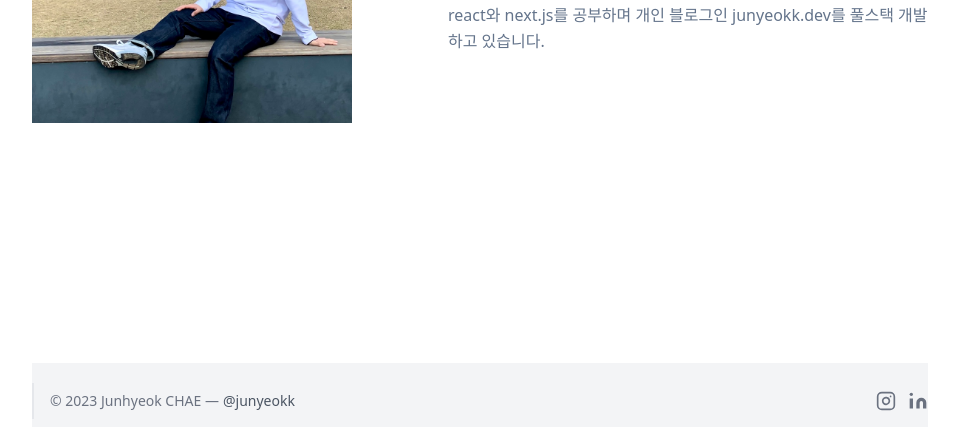
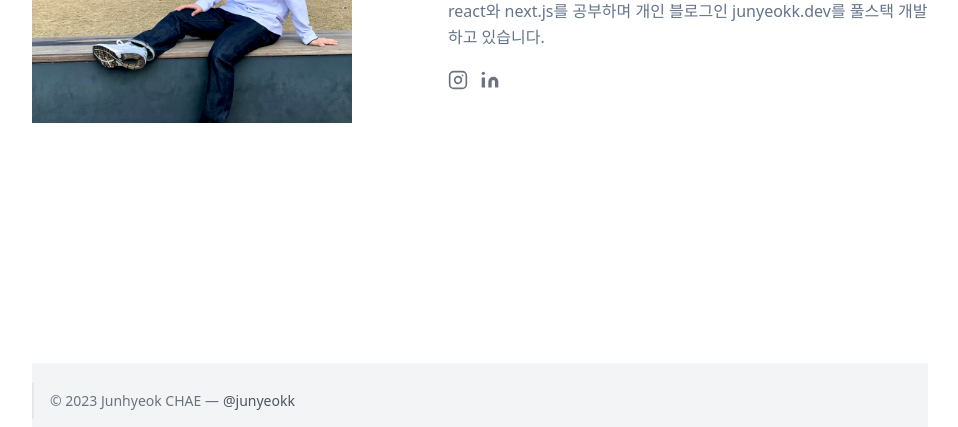
Before and after one commit to junyeokk/junyeokk.dev, a Next.js app: page / in a window 1280 px wide. Shown: the part 525-952 px from the top of the page, without its empty margins (160-1118 px from the left). Built offline with nearby package versions, Linux system fonts and the light colour scheme; no server answers.

Commit message:
feat: hero 안으로 icon

```diff
--- a/components/Home/hero.js
+++ b/components/Home/hero.js
@@ -1,3 +1,6 @@
+import Instagram from "../icon/instagram";
+import LinkedIn from "../icon/linkedin";
+
 export default function Hero() {
   return (
     <>
@@ -9,11 +12,15 @@ export default function Hero() {
           안녕하세요! 😆 프론트엔드 개발자를 지망하고 있는 대학생 채준혁입니다.
           <br className="hidden lg:inline-block" />
         </h1>
-        <p className="mb-8 leading-relaxed">
+        <p className="mb-5 leading-relaxed">
           경북대학교에 재학중이며, 현재(2023.02) 3학년입니다. <br />
           react와 next.js를 공부하며 개인 블로그인 junyeokk.dev를 풀스택
           개발하고 있습니다.
         </p>
+        <div className="flex m-0">
+          <Instagram />
+          <LinkedIn />
+        </div>
         <div className="flex justify-center"></div>
       </div>
     </>
--- a/components/footer.js
+++ b/components/footer.js
@@ -14,45 +14,7 @@ export default function Footer() {
               @junyeokk
             </a>
           </div>
-          <span className="inline-flex sm:ml-auto sm:mt-0 mt-4 justify-center sm:justify-start">
-            <a
-              href="https://www.instagram.com/junyeokk_/"
-              className="ml-3 text-gray-500"
-            >
-              <svg
-                fill="none"
-                stroke="currentColor"
-                strokeLinecap="round"
-                strokeLinejoin="round"
-                strokeWidth="2"
-                className="w-5 h-5"
-                viewBox="0 0 24 24"
-              >
-                <rect width="20" height="20" x="2" y="2" rx="5" ry="5"></rect>
-                <path d="M16 11.37A4 4 0 1112.63 8 4 4 0 0116 11.37zm1.5-4.87h.01"></path>
-              </svg>
-            </a>
-            <a
-              href="https://www.linkedin.com/in/junhyeok-chae-b6b4ba185/"
-              className="ml-3 text-gray-500"
-            >
-              <svg
-                fill="currentColor"
-                stroke="currentColor"
-                strokeLinecap="round"
-                strokeLinejoin="round"
-                strokeWidth="0"
-                className="w-5 h-5"
-                viewBox="0 0 24 24"
-              >
-                <path
-                  stroke="none"
-                  d="M16 8a6 6 0 016 6v7h-4v-7a2 2 0 00-2-2 2 2 0 00-2 2v7h-4v-7a6 6 0 016-6zM2 9h4v12H2z"
-                ></path>
-                <circle cx="4" cy="4" r="2" stroke="none"></circle>
-              </svg>
-            </a>
-          </span>
+          <span className="inline-flex sm:ml-auto sm:mt-0 mt-4 justify-center sm:justify-start"></span>
         </div>
       </footer>
     </>
--- /dev/null
+++ b/components/icon/instagram.js
@@ -0,0 +1,23 @@
+export default function Instagram() {
+  return (
+    <>
+      <a
+        href="https://www.instagram.com/junyeokk_/"
+        className="mr-3 text-gray-500"
+      >
+        <svg
+          fill="none"
+          stroke="currentColor"
+          strokeLinecap="round"
+          strokeLinejoin="round"
+          strokeWidth="2"
+          className="w-5 h-5"
+          viewBox="0 0 24 24"
+        >
+          <rect width="20" height="20" x="2" y="2" rx="5" ry="5"></rect>
+          <path d="M16 11.37A4 4 0 1112.63 8 4 4 0 0116 11.37zm1.5-4.87h.01"></path>
+        </svg>
+      </a>
+    </>
+  );
+}
--- /dev/null
+++ b/components/icon/linkedin.js
@@ -0,0 +1,26 @@
+export default function LinkedId() {
+  return (
+    <>
+      <a
+        href="https://www.linkedin.com/in/junhyeok-chae-b6b4ba185/"
+        className="mr-3 text-gray-500"
+      >
+        <svg
+          fill="currentColor"
+          stroke="currentColor"
+          strokeLinecap="round"
+          strokeLinejoin="round"
+          strokeWidth="0"
+          className="w-5 h-5"
+          viewBox="0 0 24 24"
+        >
+          <path
+            stroke="none"
+            d="M16 8a6 6 0 016 6v7h-4v-7a2 2 0 00-2-2 2 2 0 00-2 2v7h-4v-7a6 6 0 016-6zM2 9h4v12H2z"
+          ></path>
+          <circle cx="4" cy="4" r="2" stroke="none"></circle>
+        </svg>
+      </a>
+    </>
+  );
+}
```
